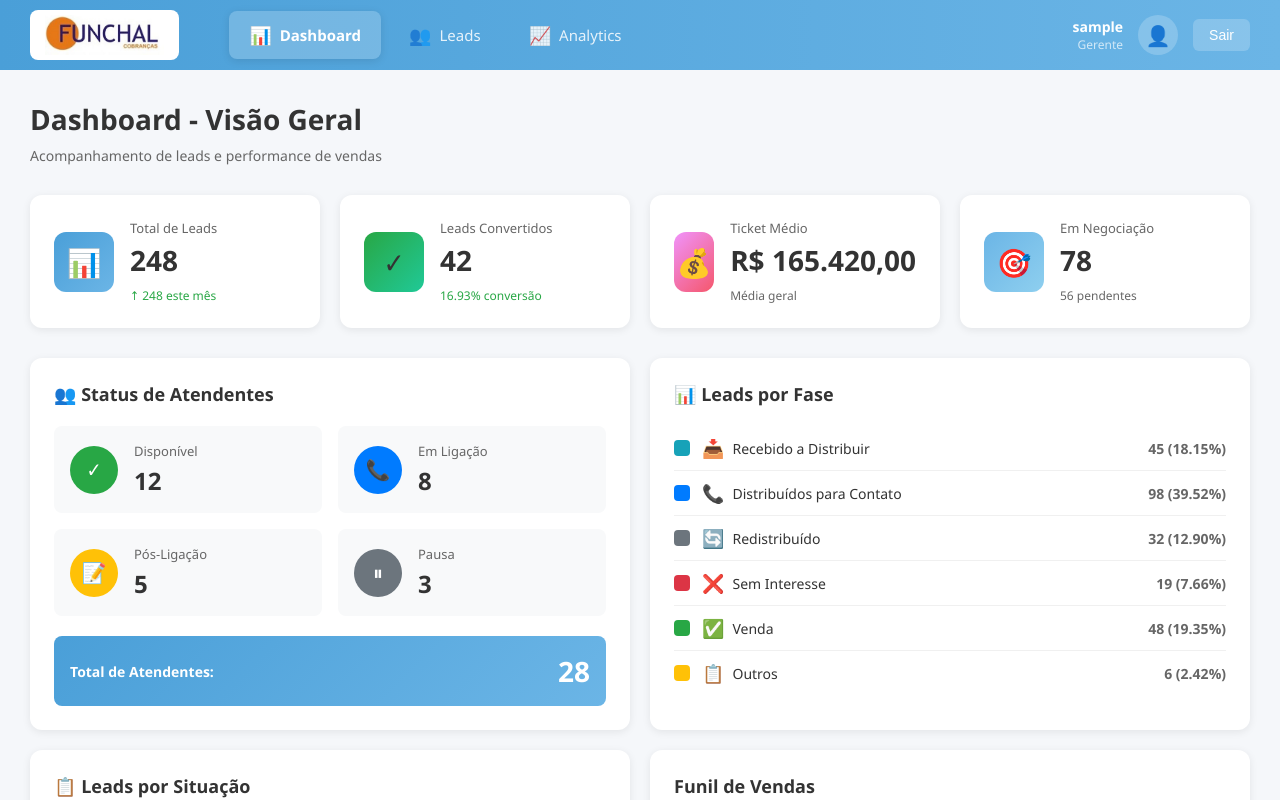
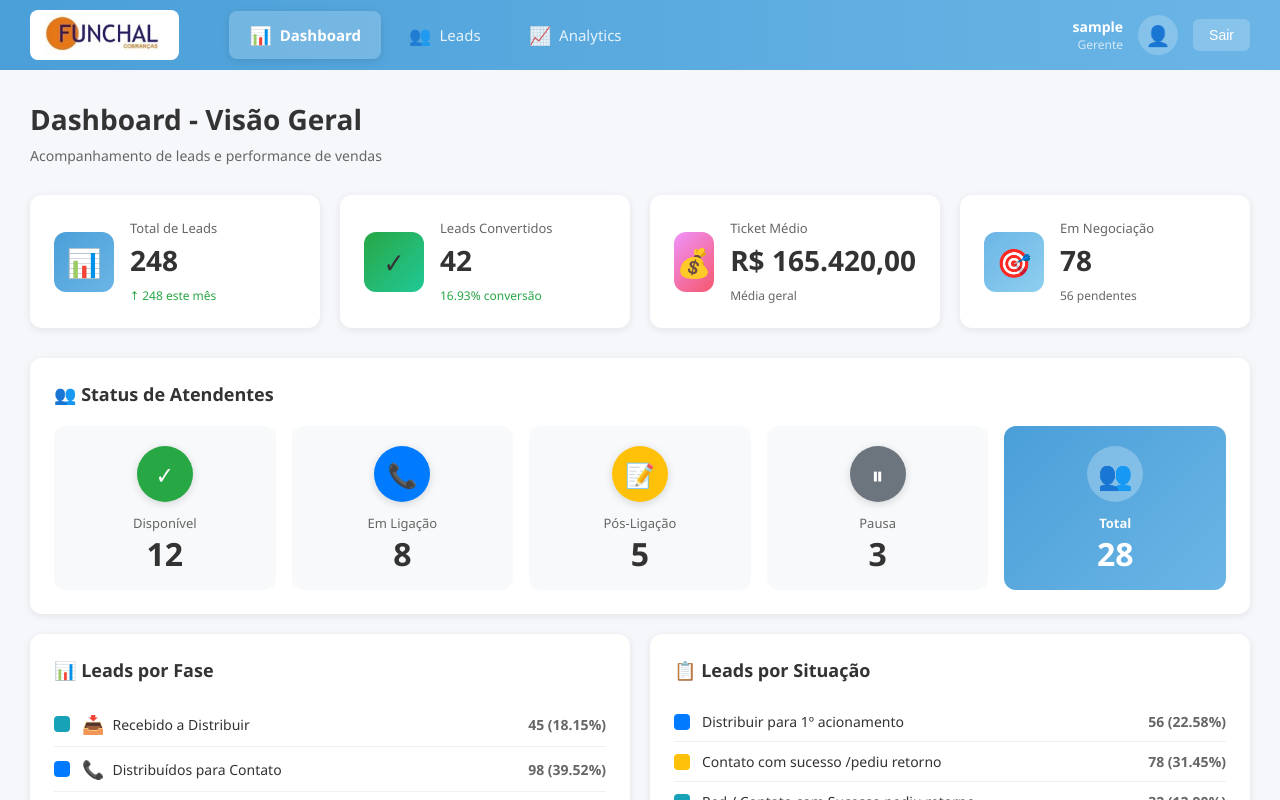
Before and after one commit to GildeonMuniz/crmdemo, an Angular app: page /dashboard in a window 1280 px wide. Built offline with nearby package versions, Linux system fonts and the light colour scheme; sample sign-in values are in the browser's storage.

Commit message:
ajuste tela de status atendente

```diff
--- a/src/app/pages/dashboard/dashboard.component.html
+++ b/src/app/pages/dashboard/dashboard.component.html
@@ -49,13 +49,11 @@
       </div>
     </div>
 
-    <!-- Grid de Gráficos -->
-    <div class="charts-grid">
     <!-- Status de Atendentes -->
-      <div class="chart-card status-atendentes-card">
+    <div class="chart-card status-atendentes-card full-width">
       <h3>👥 Status de Atendentes</h3>
       <div class="chart-content">
-          <div class="status-grid">
+        <div class="status-grid-horizontal">
           <div *ngFor="let item of dashboardData.statusAtendentes" class="status-item">
             <div class="status-icon" [style.background-color]="item.cor">{{ item.icone }}</div>
             <div class="status-info">
@@ -63,14 +61,19 @@
               <div class="status-count">{{ item.quantidade }}</div>
             </div>
           </div>
+          <div class="status-total-inline">
+            <div class="total-icon">👥</div>
+            <div class="total-info">
+              <div class="total-label">Total</div>
+              <div class="total-value">{{ getTotalAtendentes() }}</div>
             </div>
-          <div class="status-total">
-            <span class="total-label">Total de Atendentes:</span>
-            <span class="total-value">{{ getTotalAtendentes() }}</span>
+          </div>
         </div>
       </div>
     </div>
 
+    <!-- Grid de Gráficos -->
+    <div class="charts-grid">
       <!-- Leads por Fase -->
       <div class="chart-card">
         <h3>📊 Leads por Fase</h3>
--- a/src/app/pages/dashboard/dashboard.component.scss
+++ b/src/app/pages/dashboard/dashboard.component.scss
@@ -423,79 +423,134 @@
 
 // Status de Atendentes
 .status-atendentes-card {
-  .status-grid {
+  .status-grid-horizontal {
     display: grid;
-    grid-template-columns: repeat(2, 1fr);
+    grid-template-columns: repeat(5, 1fr);
     gap: 16px;
-    margin-bottom: 20px;
+
+    @media (max-width: 1200px) {
+      grid-template-columns: repeat(3, 1fr);
+
+      .status-total-inline {
+        grid-column: span 3;
+      }
+    }
 
     @media (max-width: 768px) {
+      grid-template-columns: repeat(2, 1fr);
+
+      .status-total-inline {
+        grid-column: span 2;
+      }
+    }
+
+    @media (max-width: 480px) {
       grid-template-columns: 1fr;
-      gap: 12px;
+
+      .status-total-inline {
+        grid-column: 1;
+      }
     }
   }
 
   .status-item {
     display: flex;
+    flex-direction: column;
     align-items: center;
-    gap: 16px;
-    padding: 16px;
+    justify-content: center;
+    gap: 12px;
+    padding: 20px 16px;
     background: #f8f9fa;
-    border-radius: 8px;
+    border-radius: 12px;
     transition: all 0.3s ease;
+    text-align: center;
 
     &:hover {
       background: #e9ecef;
-      transform: translateY(-2px);
-      box-shadow: 0 2px 8px rgba(0, 0, 0, 0.1);
+      transform: translateY(-4px);
+      box-shadow: 0 4px 12px rgba(0, 0, 0, 0.15);
     }
 
     .status-icon {
-      width: 48px;
-      height: 48px;
+      width: 56px;
+      height: 56px;
       border-radius: 50%;
       display: flex;
       align-items: center;
       justify-content: center;
-      font-size: 20px;
+      font-size: 24px;
       color: white;
       flex-shrink: 0;
+      box-shadow: 0 2px 8px rgba(0, 0, 0, 0.15);
     }
 
     .status-info {
-      flex: 1;
+      display: flex;
+      flex-direction: column;
+      align-items: center;
 
       .status-label {
         font-size: 13px;
         color: #666;
-        margin-bottom: 4px;
+        margin-bottom: 6px;
+        font-weight: 500;
       }
 
       .status-count {
-        font-size: 24px;
+        font-size: 32px;
         font-weight: bold;
         color: #333;
+        line-height: 1;
       }
     }
   }
 
-  .status-total {
-    padding: 16px;
+  .status-total-inline {
+    display: flex;
+    flex-direction: column;
+    align-items: center;
+    justify-content: center;
+    gap: 12px;
+    padding: 20px 16px;
     background: linear-gradient(135deg, #4a9fd8 0%, #6bb5e6 100%);
-    border-radius: 8px;
+    border-radius: 12px;
+    transition: all 0.3s ease;
+    text-align: center;
+
+    &:hover {
+      transform: translateY(-4px);
+      box-shadow: 0 4px 16px rgba(74, 159, 216, 0.4);
+    }
+
+    .total-icon {
+      width: 56px;
+      height: 56px;
+      border-radius: 50%;
+      background: rgba(255, 255, 255, 0.25);
       display: flex;
-    justify-content: space-between;
+      align-items: center;
+      justify-content: center;
+      font-size: 28px;
+    }
+
+    .total-info {
+      display: flex;
+      flex-direction: column;
       align-items: center;
       color: white;
 
       .total-label {
-      font-size: 14px;
+        font-size: 13px;
         font-weight: 600;
+        margin-bottom: 6px;
+        opacity: 0.95;
       }
 
       .total-value {
-      font-size: 28px;
+        font-size: 32px;
         font-weight: bold;
+        line-height: 1;
+      }
     }
   }
 }
```
Lines whose indentation alone changed are shown as unchanged.
